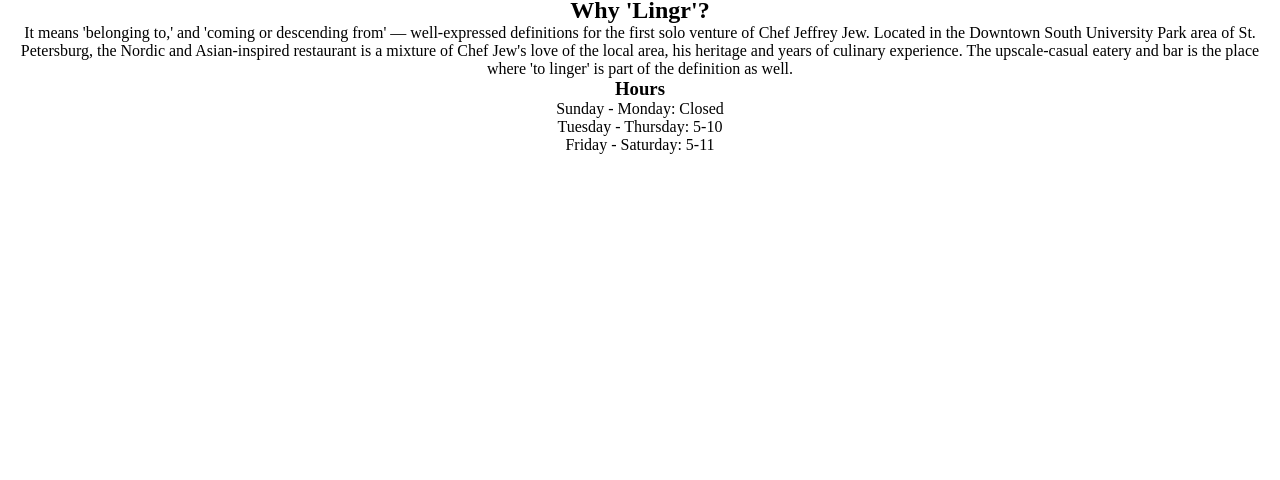
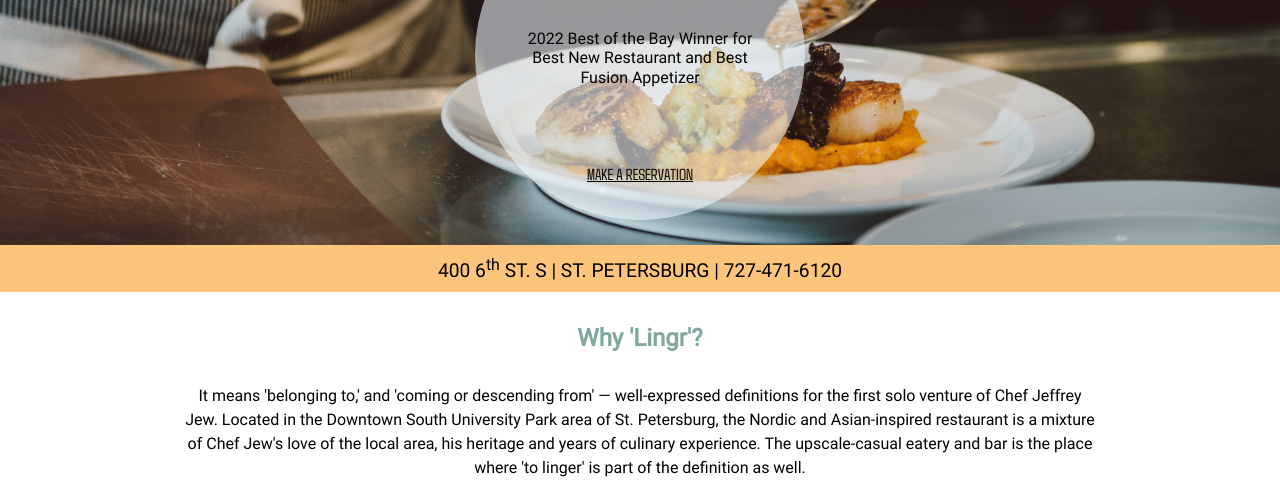
Before and after one commit to maximkwski/restaurant-page-project, a website built with webpack: page dist/index.html in a window 1280 px wide. Shown: the part 278-758 px from the top of the page. Built offline with nearby package versions, Linux system fonts and the light colour scheme.

Commit message:
main page module done, styles added

```diff
--- a/src/components/home.js
+++ b/src/components/home.js
@@ -1,5 +1,7 @@
 import '../styles/home.css';
-
+import heroJpeg from '../assets/jj14.jpeg';
+import about1 from '../assets/jj28.jpeg';
+import about2 from '../assets/jj34.jpeg';
 
 export  default function home() {
     const contentDiv = document.getElementById('content');
@@ -12,10 +14,15 @@
     //hero div
     const hero = document.createElement('div');
     hero.classList.add('hero');
+    // const heroPicture = new Image();
+    // heroPicture.src = heroJpeg;
+    // hero.appendChild(heroPicture);
+    const heroContent = document.createElement('div');
+    heroContent.classList.add('hero-content');
     const hero_h1 = document.createElement('h1');
     hero_h1.textContent = "Welcome to Lingr";
     const hero_p = document.createElement('p');
-    hero_p.textContent = "Enjoy the best dining experience";
+    hero_p.textContent = "2022 Best of the Bay Winner for Best New Restaurant and Best Fusion Appetizer";
     const hero_a = document.createElement('a');
     hero_a.href = '#';
     hero_a.textContent = "Make a Reservation";
@@ -24,13 +31,15 @@
     const address = document.createElement('div');
     address.classList.add('address');
     const address_p = document.createElement('p');
-    address_p.innerHTML = "400 6<sup>th</sup> ST. S | ST. PETERSBURG |  727-471-6120";
+    address_p.innerHTML = "400 6<sup>th</sup> ST. S  |  ST. PETERSBURG  |  <tel>727-471-6120</tel>";
     address.appendChild(address_p);
 
-    hero.appendChild(hero_h1);
-    hero.appendChild(hero_p);
-    hero.appendChild(hero_a);
+    heroContent.appendChild(hero_h1);
+    heroContent.appendChild(hero_p);
+    heroContent.appendChild(hero_a);
+    hero.appendChild(heroContent);
     hero.appendChild(address);
+
     mainSection.appendChild(hero);
 
 
@@ -50,6 +59,17 @@
 
     about.appendChild(h2);
     about.appendChild(about_p);
+
+    const gallery = document.createElement('div');
+    gallery.classList.add('about-gallery');
+    const galleryPic1 = new Image();
+    galleryPic1.src = about1;
+    const galleryPic2 = new Image();
+    galleryPic2.src = about2;
+    gallery.appendChild(galleryPic1);
+    gallery.appendChild(galleryPic2);
+    about.appendChild(gallery);
+
     mainSection.appendChild(about);
 
     /*HOURS DIV */
--- a/src/style.css
+++ b/src/style.css
@@ -1,3 +1,18 @@
+@font-face {
+    font-family: agdasima;
+    src: url(./fonts/Agdasima-Regular.ttf);
+}
+
+@font-face {
+    font-family: agdasima-bold;
+    src: url(./fonts/Agdasima-Bold.ttf);
+}
+
+@font-face {
+    font-family: roboto;
+    src: url(./fonts/Roboto-Regular.ttf);
+}
+
 * {
     margin: 0;
     padding: 0;
@@ -9,15 +24,18 @@
     grid-template-columns: minmax(min-content, 1fr);
     grid-template-rows: minmax(min-content, 1fr) 3fr min-content;
     height: 100vh;
+    font-family: roboto, sans-serif;
 }
 
 /* HEADER */
 header {
     grid-row: 1 / 2;
-    background-color: antiquewhite;
+    background-color: #7fa99b;
 
     display: grid;
     place-items: center;
+    font-family: agdasima;
+    font-size: 1.3em;
 }
 
 header nav {
@@ -26,7 +44,7 @@
 
 header nav ul {
     display: flex;
-    gap: 30px;
+    gap: 2em;
 }
 
 header nav ul {
@@ -36,6 +54,11 @@
 header nav ul li a {
     text-decoration: none;
     color: black;
+}
+
+header nav ul li a:hover,
+header nav ul li a:active {
+    color: white;
 }
 
 /*CONTENT*/
@@ -49,8 +72,8 @@
 footer {
     display: grid;
     place-items: center;
-
-    background-color: rgb(114, 115, 114);
+    font-size: 0.8em;
+    background-color: #394a51d6;
 }
 
 .footer-container {
@@ -58,8 +81,13 @@
 }
 
 .footer-container a {
-    color: black;
+    color: #7fa99b;
     text-decoration: none;
+}
+
+.footer-container a:hover,
+.footer-container a:active {
+    color: white;
 }
 
 footer .my-info {
--- a/src/styles/home.css
+++ b/src/styles/home.css
@@ -1,8 +1,101 @@
-.main {
-    text-align: center;
+@font-face {
+    font-family: agdasima;
+    src: url(../fonts/Agdasima-Regular.ttf);
 }
 
+.hero {
+    height: 450px;
+    overflow: hidden;
+    position: relative;
+    background-image: url(../assets/jj14.jpeg);
+    background-size: cover;
+    background-position: center;
+    display: flex;
+    flex-direction: column;
+    justify-content: space-between;
+    align-items: center;
 
+}
+
+.hero-content {
+    background-color: rgba(240, 248, 255, 0.574);
+    width: 330px;
+    height: 330px;
+    text-align: center;
+    line-height: 1.2em;
+    padding: 2.3em;
+    margin-top: 3em;
+    border-radius: 50%;
+
+    display: flex;
+    flex-direction: column;
+    justify-content: space-between;
+}
+
+.hero-content h1 {
+    font-family: agdasima;
+    font-size: 2em;
+    padding-top: 0.2em
+}
+
+.hero-content a {
+    color: black;
+    text-transform: uppercase;
+    font-family: agdasima;
+}
+
+.hero-content a:active,
+.hero-content a:hover {
+    color: white;
+}
+
+.hero .address {
+    width: 100%;
+    background-color: #fdc57b;
+    text-align: center;
+    padding: 0.5em;
+    font-size: 1.2em;
+}
+
+.about {
+    display: flex;
+    flex-direction: column;
+    align-items: center;
+    padding: 2em;
+    gap: 2em;
+}
+
+.about h2 {
+    color: #7fa99b;
+    align-items: center;
+}
+
+.about p {
+    width: 75%;
+    text-align: center;
+    line-height: 1.5em;
+}
+
+.about-gallery {
+    display: flex;
+    flex-wrap: wrap;
+    justify-content: center;
+    gap: 5em;
+}
+
+.about-gallery img {
+    width: 300px;
+    border: 2px solid #7fa99b;
+}
+
+.hours {
+    background-color: #fbf2d5;
+    text-align: center;
+    line-height: 1.4em;
+    padding: 1.5em 0;
+    font-family: agdasima;
+    font-size: 1.5em;
+}
 
 .hours ul li {
     text-decoration: none;
```
Also changed, not shown: dist/71c61c32e7fb9a819418.jpeg (added), dist/98da01c487098ca78a1f.ttf (added), dist/ac56e4a6d904323661b6.jpeg (added), dist/b46ddbe042ff7fc17017.jpeg (added), dist/c212014760a9502a1f2f.ttf (added), dist/fc2b5060f7accec5cf74.ttf (added), dist/main.js.
